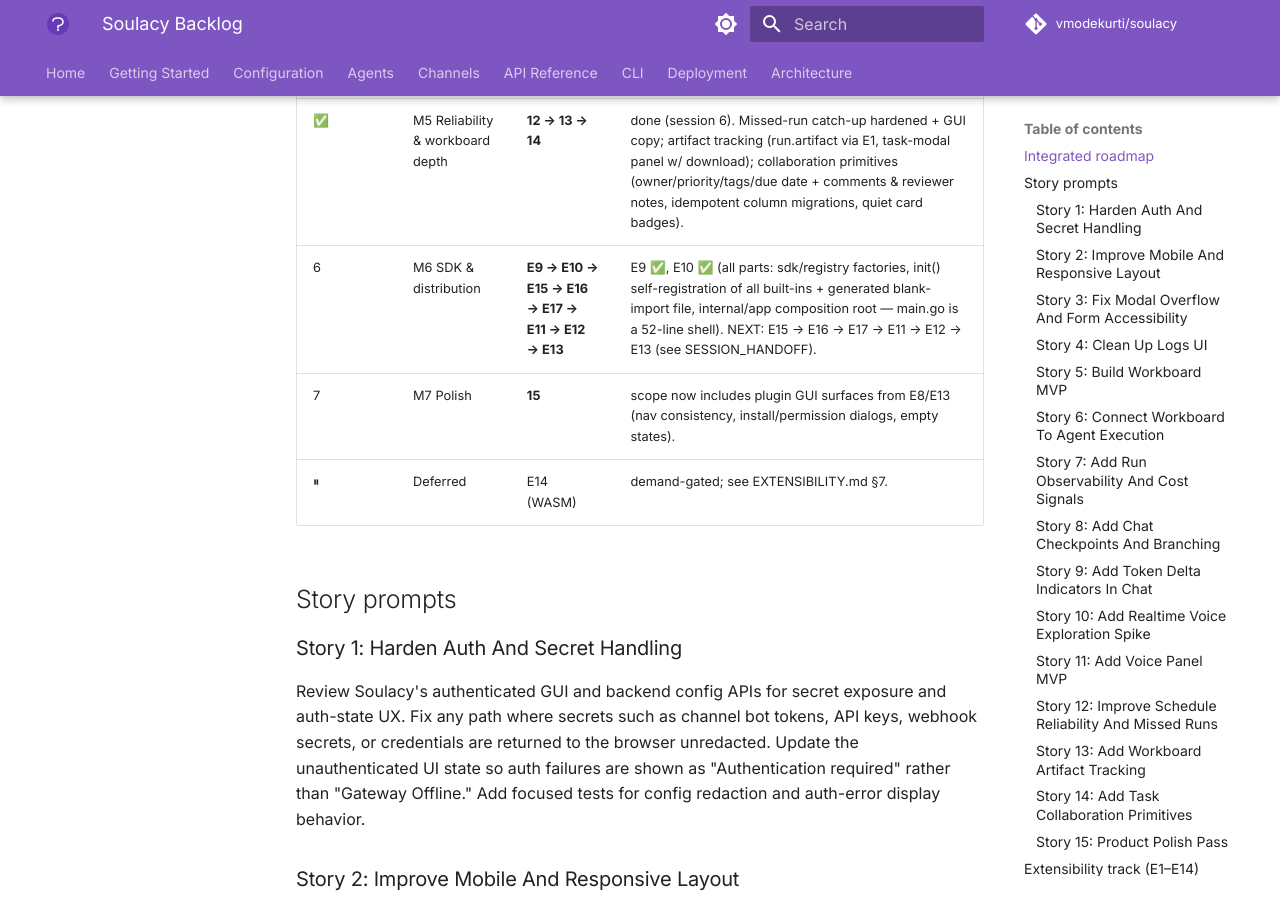
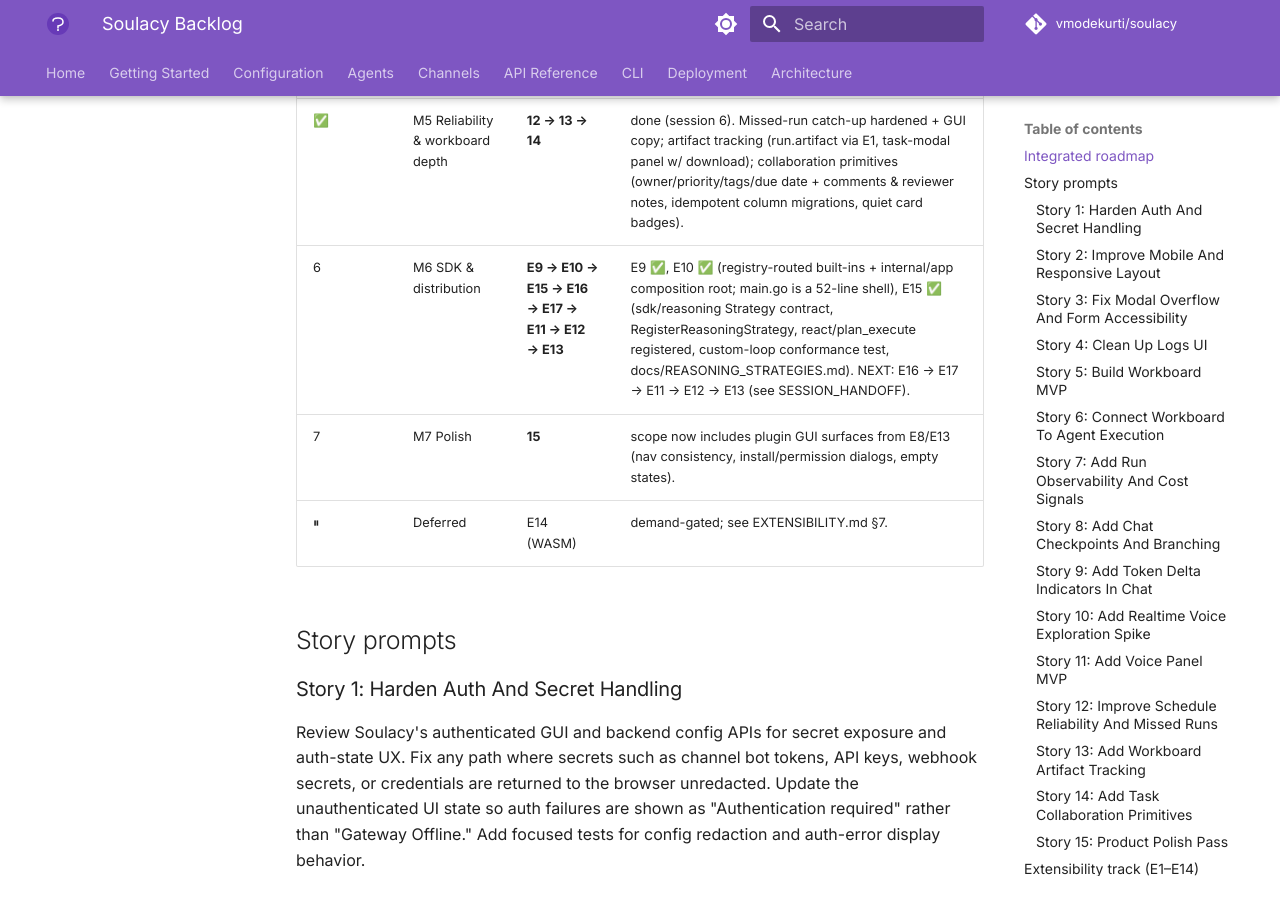
Before and after one commit to vmodekurti/soulacy, an MkDocs documentation site: the page built from docs/BACKLOG.md, in a window 1280 px wide and 900 px high, scrolled down 1232 px. Built offline with MkDocs 1.6.1 and Material for MkDocs 9.7.7, drawn with Linux system fonts in a browser that asks for light colours; comment, search, counter and statistics services are not loaded; the version menu is left out.

Commit message:
docs: handoff + backlog — E15 complete (M6: next E16)

```diff
--- a/docs/BACKLOG.md
+++ b/docs/BACKLOG.md
@@ -26,7 +26,7 @@
 | ✅ | M3 Sidecar foundation | **E3 → E4 → E5 → E6 → E7 → E8** | done (session 6). Protocol v1, supervised lifecycle, plugin principals/capabilities, vault credential delegation w/ rotation restart, manifest v2 (sidecar channels/providers/skills/GUI), GUI mounts at /plugins/:id/ui/ in sandboxed iframes with scoped splg_ tokens + default-deny API gate. Docs: PLUGIN_MANIFEST/CAPABILITIES/CREDENTIALS + EXTERNAL_CHANNEL_PROTOCOL. |
 | ✅ | M4 Voice | **10 → 11** | done (session 6). Spike (docs/VOICE_SPIKE.md): sidecar/control-plane approach confirmed, OpenAI-first; PoC sidecar passes conformance. MVP: voice.provider config → /api/v1/voice/status + /ephemeral (key minted host-side, never in browser persistently), Chat 🎤 push-to-talk panel (WebRTC direct to provider, live transcripts attach to session, usage indicator, graceful fallback). Verify mic flow on the Mac with a real key. |
 | ✅ | M5 Reliability & workboard depth | **12 → 13 → 14** | done (session 6). Missed-run catch-up hardened + GUI copy; artifact tracking (run.artifact via E1, task-modal panel w/ download); collaboration primitives (owner/priority/tags/due date + comments & reviewer notes, idempotent column migrations, quiet card badges). |
-| 6 | M6 SDK & distribution | **E9 → E10 → E15 → E16 → E17 → E11 → E12 → E13** | E9 ✅, E10 ✅ (all parts: sdk/registry factories, init() self-registration of all built-ins + generated blank-import file, internal/app composition root — main.go is a 52-line shell). NEXT: E15 → E16 → E17 → E11 → E12 → E13 (see SESSION_HANDOFF). |
+| 6 | M6 SDK & distribution | **E9 → E10 → E15 → E16 → E17 → E11 → E12 → E13** | E9 ✅, E10 ✅ (registry-routed built-ins + internal/app composition root; main.go is a 52-line shell), E15 ✅ (sdk/reasoning Strategy contract, RegisterReasoningStrategy, react/plan_execute registered, custom-loop conformance test, docs/REASONING_STRATEGIES.md). NEXT: E16 → E17 → E11 → E12 → E13 (see SESSION_HANDOFF). |
 | 7 | M7 Polish | **15** | scope now includes plugin GUI surfaces from E8/E13 (nav consistency, install/permission dialogs, empty states). |
 | ⏸ | Deferred | E14 (WASM) | demand-gated; see EXTENSIBILITY.md §7. |
 
```
